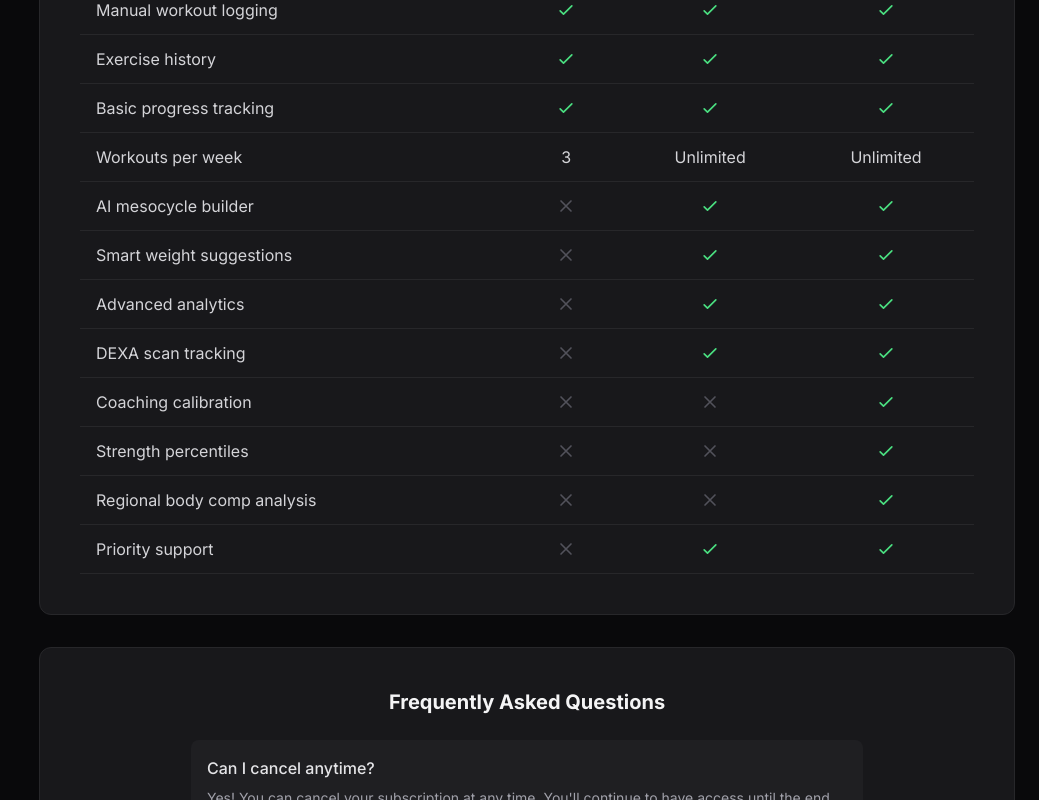
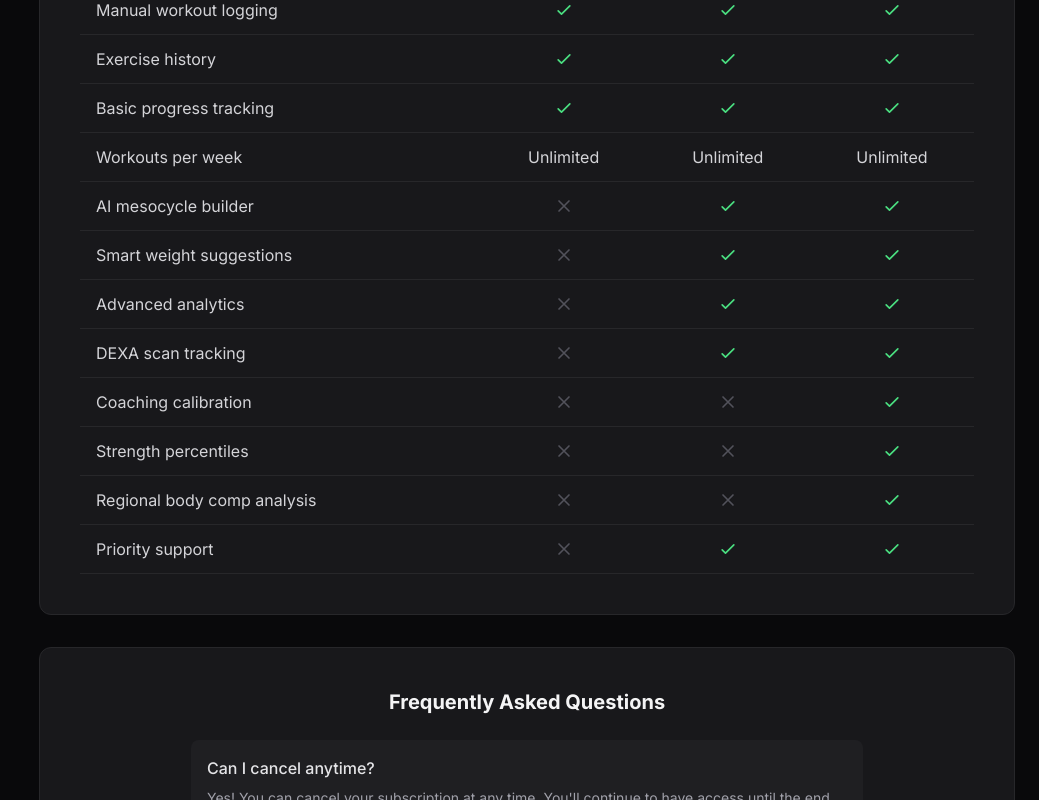
Before and after one commit to Joshfkon/workout-app, a Next.js app: page /dashboard/pricing in a window 1280 px wide. Shown: the part 1445-2245 px from the top of the page, without its empty margins (241-1280 px from the left). Built offline with nearby package versions, Linux system fonts and the light colour scheme; no server answers.

Commit message:
Update pricing page - free plan now shows unlimited workouts

```diff
--- a/app/(dashboard)/dashboard/pricing/page.tsx
+++ b/app/(dashboard)/dashboard/pricing/page.tsx
@@ -247,7 +247,7 @@ function PricingContent() {
                 <FeatureRow feature="Manual workout logging" free={true} pro={true} elite={true} />
                 <FeatureRow feature="Exercise history" free={true} pro={true} elite={true} />
                 <FeatureRow feature="Basic progress tracking" free={true} pro={true} elite={true} />
-                <FeatureRow feature="Workouts per week" free="3" pro="Unlimited" elite="Unlimited" />
+                <FeatureRow feature="Workouts per week" free="Unlimited" pro="Unlimited" elite="Unlimited" />
                 <FeatureRow feature="AI mesocycle builder" free={false} pro={true} elite={true} />
                 <FeatureRow feature="Smart weight suggestions" free={false} pro={true} elite={true} />
                 <FeatureRow feature="Advanced analytics" free={false} pro={true} elite={true} />
```
